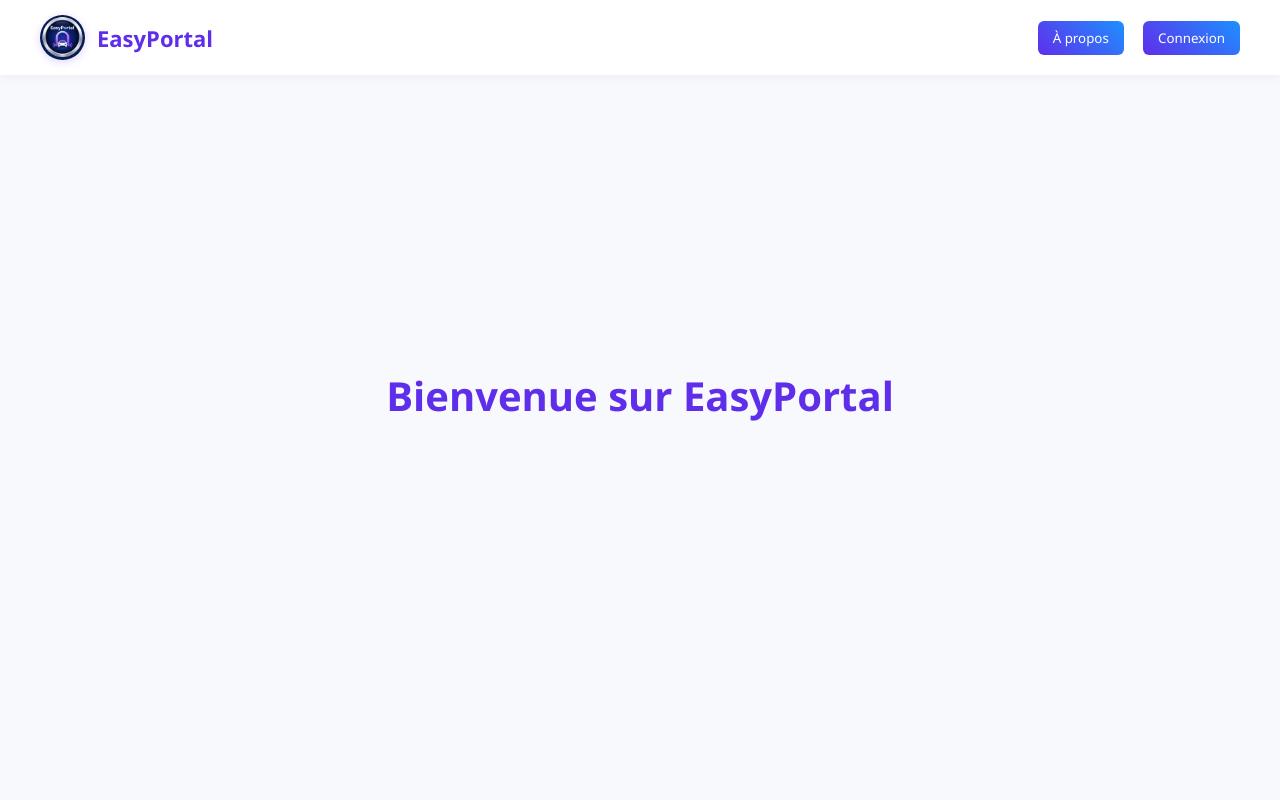
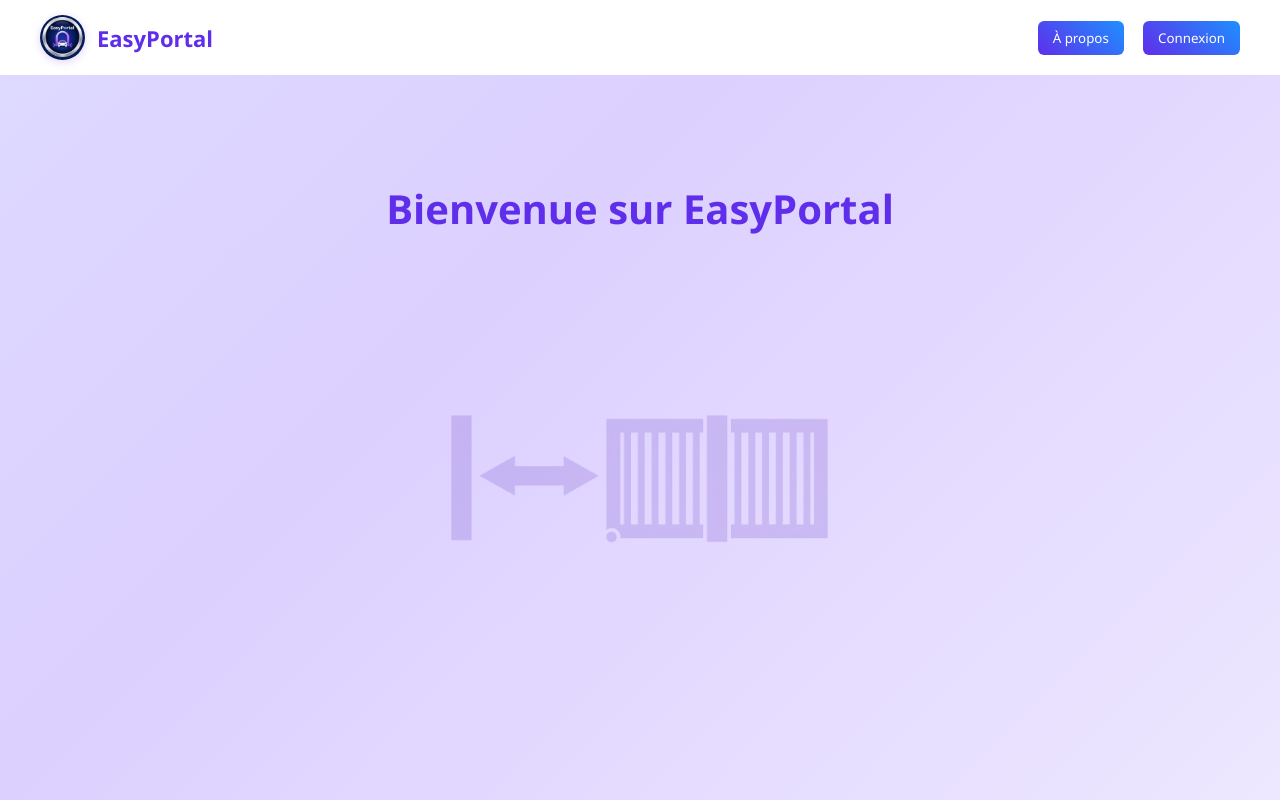
Before and after one commit to salim-nc/Easy-Portal, a plain HTML site: page index.html in a window 1280 px wide. Drawn offline with Linux system fonts and the light colour scheme.

Commit message:
feat(accueil): fond dégradé animé violet-bleu et ajout icône portail

```diff
--- a/index.html
+++ b/index.html
@@ -3,6 +3,52 @@
 <head>
     <title>EasyPortal</title>
     <link rel="stylesheet" href="assets/css/style.css">
+    <style>
+        /* STYLES EXCLUSIFS À LA PAGE D'ACCUEIL */
+
+        body {
+            background: transparent;
+            margin: 0;
+        }
+
+        .center {
+            background: linear-gradient(-45deg, #ffffff, #dcd0ff, #e0f2ff, #b392ff);
+            background-size: 400% 400%;
+            animation: gradientMovement 15s ease infinite;
+            height: calc(100vh - 75px);
+            display: flex;
+            justify-content: center;
+            align-items: center;
+        }
+
+        @keyframes gradientMovement {
+            0%   { background-position: 0% 50%; }
+            50%  { background-position: 100% 50%; }
+            100% { background-position: 0% 50%; }
+        }
+
+        /* Groupe titre + logo centré ensemble */
+        .center-group {
+            display: flex;
+            flex-direction: column;
+            align-items: center;
+            gap: 1cm;
+        }
+
+        .center-group h1 {
+            font-size: 40px;
+            color: #5f2eea;
+            margin: 0;
+        }
+
+        .center-bg-logo {
+            width: 420px;
+            opacity: 0.18;
+            pointer-events: none;
+            user-select: none;
+            mix-blend-mode: multiply;
+        }
+    </style>
 </head>
 <body>
 
@@ -18,7 +64,10 @@
 </header>
 
 <div class="center">
-    <h1>Bienvenue sur EasyPortal</h1>
+    <div class="center-group">
+        <h1>Bienvenue sur EasyPortal</h1>
+        <img src="portail-acceuil.png" alt="" class="center-bg-logo">
+    </div>
 </div>
 
 <script src="assets/js/app.js"></script>
```
Also changed, not shown: portail-acceuil.png (added).
